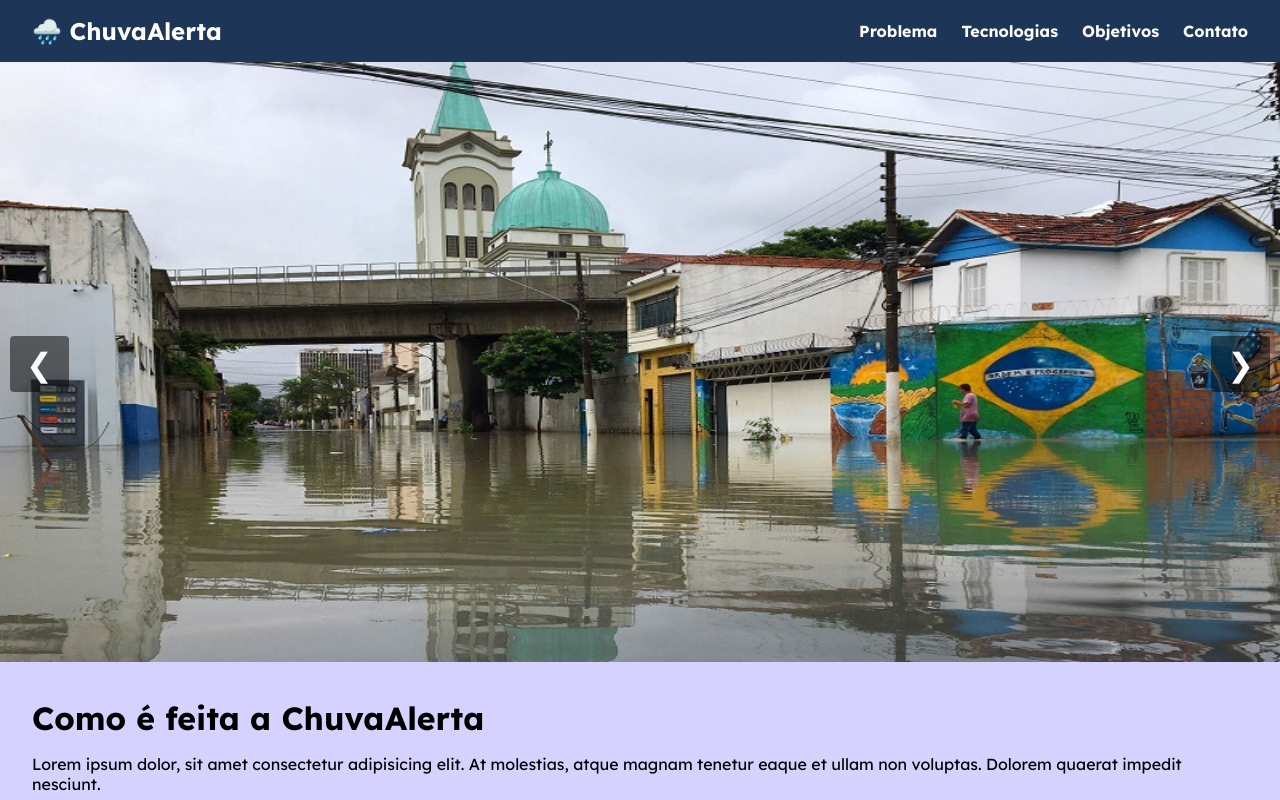
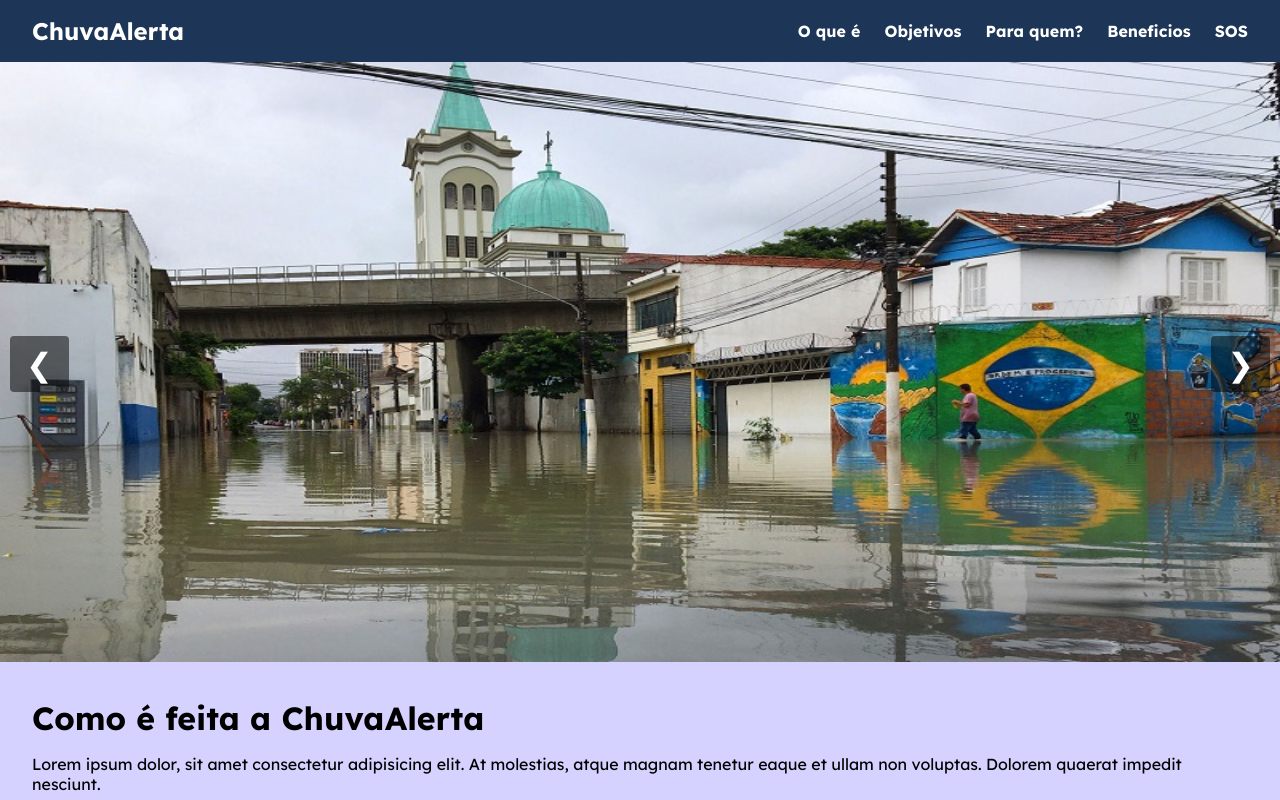
Before and after one commit to GS-1ESPX/ChuvaAlerta, a plain HTML site: page index.html in a window 1280 px wide. Shown: the top 800 px of the page. Drawn offline with Linux system fonts and the light colour scheme.

Commit message:
links corrigidos da navbar

```diff
--- a/index.html
+++ b/index.html
@@ -14,12 +14,13 @@
 <body>
     <!-- NAVBAR -->
     <header>
-        <div class="logo">🌧️ ChuvaAlerta</div>
+        <div class="logo">ChuvaAlerta</div>
         <nav>
-            <a href="#problema">Problema</a>
-            <a href="#tecnologias">Tecnologias</a>
-            <a href="#objetivos">Objetivos</a>
-            <a href="#contato">Contato</a>
+            <a href="#pitch">O que é</a>
+            <a href="#secao2">Objetivos</a>
+            <a href="#secao3">Para quem?</a>
+            <a href="#beneficios">Beneficios</a>
+            <a href="#seis1">SOS</a>
         </nav>
         <div class="menu-toggle" onclick="toggleMenu()">
             <span></span>
@@ -29,10 +30,11 @@
     </header>
 
     <div class="mobile-menu" id="mobileMenu">
-        <a href="#problema">Problema</a>
-        <a href="#tecnologias">Tecnologias</a>
-        <a href="#objetivos">Objetivos</a>
-        <a href="#contato">Contato</a>
+        <a href="#pitch">O que é</a>
+        <a href="#secao2">Objetivos</a>
+        <a href="#secao3">Para quem?</a>
+        <a href="#beneficios">Beneficios</a>
+        <a href="#seis1">SOS</a>
     </div>
     <!-- fim navbar  -->
     <!-- MAIN -->
```
Also changed, not shown: src/assets/imgs/logo.png (added).
